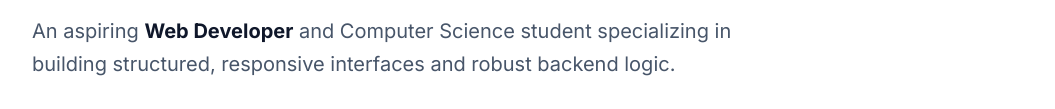
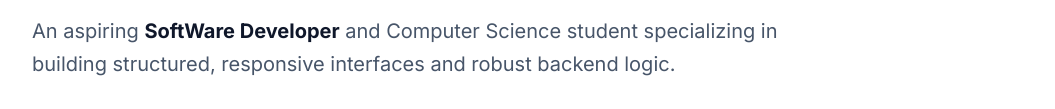
Before and after one commit to guruvardhan-tech-village/my-portfolio, a plain HTML site: page index.html in a window 1280 px wide. Shown: the part 229-338 px from the top of the page, without its empty margins (112-1167 px from the left). Drawn offline with nearby package versions, Linux system fonts and the light colour scheme.

Commit message:
Correct title from 'Web Developer' to 'Software Developer'

```diff
--- a/index.html
+++ b/index.html
@@ -66,7 +66,7 @@
                     Hi, I'm <span class="gradient-text">Guruvardhana M.</span>
                 </h1>
                 <p class="text-xl text-slate-600 mb-8 leading-relaxed">
-                    An aspiring <strong class="text-slate-900">Web Developer</strong> and Computer Science student specializing in building structured, responsive interfaces and robust backend logic.
+                    An aspiring <strong class="text-slate-900">SoftWare Developer</strong> and Computer Science student specializing in building structured, responsive interfaces and robust backend logic.
                 </p>
                 <div class="flex flex-wrap gap-4">
                     <a href="#contact" class="px-8 py-3 bg-blue-600 text-white rounded-lg font-semibold hover:bg-blue-700 transition">Get in Touch</a>
```
